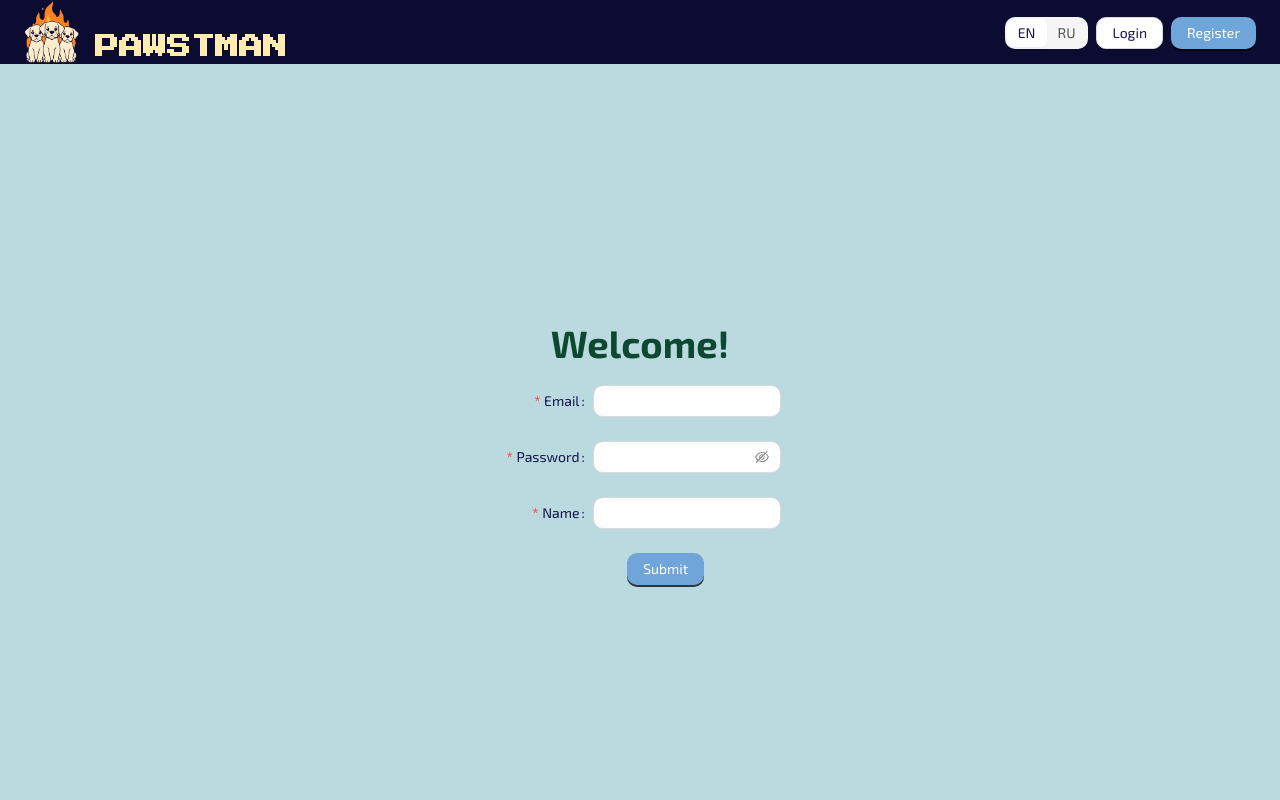
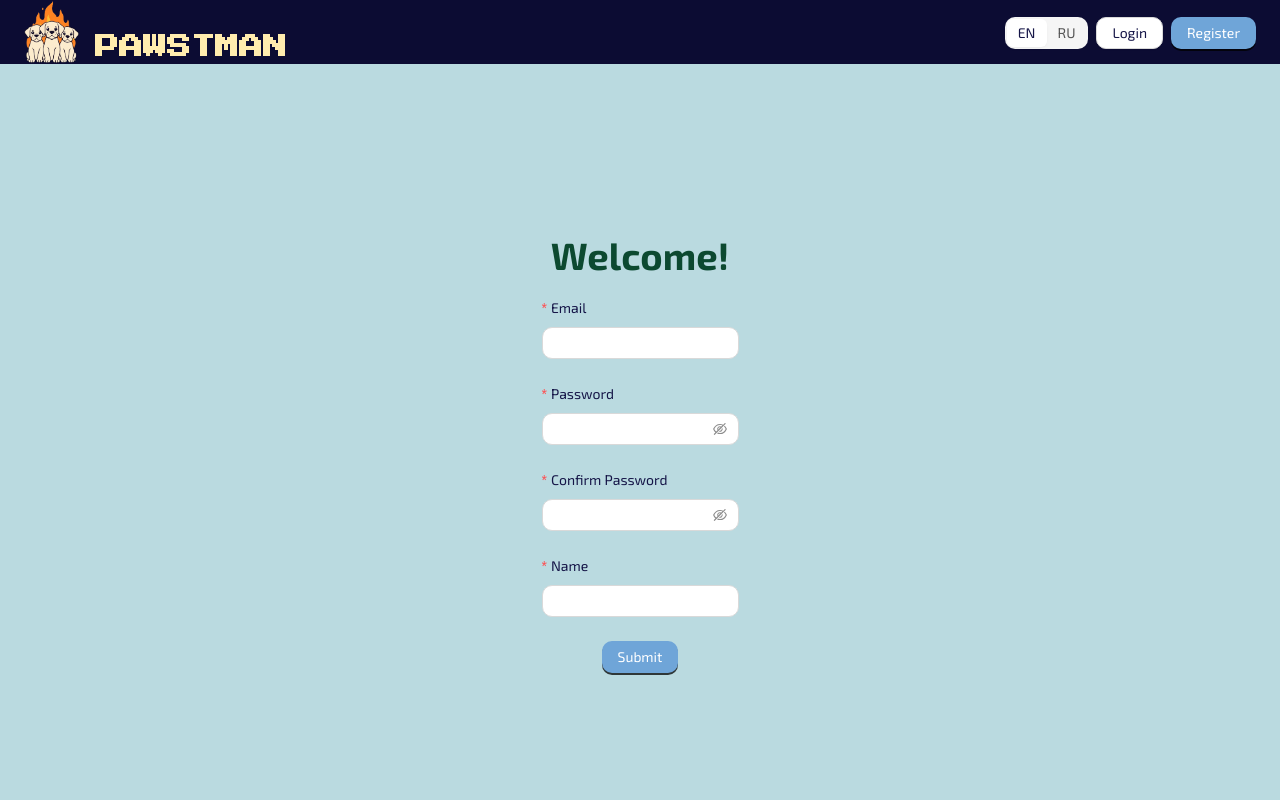
Before and after one commit to Mxmmsv/rest-client-app, a Next.js app: page /en/register in a window 1280 px wide. Shown: the top 800 px of the page. Built offline with nearby package versions, Linux system fonts and the light colour scheme; no server answers; what @ant-design/nextjs-registry would draw is missing.

Commit message:
feat: add password confirm

```diff
--- a/src/components/main/SignUp.tsx
+++ b/src/components/main/SignUp.tsx
@@ -15,6 +15,7 @@ const { Title } = Typography;
 type FieldType = {
   email: string;
   password: string;
+  confirmPassword: string;
   name: string;
 };
 
@@ -43,8 +44,7 @@ export default function SignUp() {
       <Title>Welcome!</Title>
       <Form
         name="signUp"
-        labelCol={{ span: 8 }}
-        wrapperCol={{ span: 16 }}
+        layout="vertical"
         style={{ maxWidth: 600 }}
         initialValues={{ remember: true }}
         onFinish={onFinish}
@@ -71,6 +71,28 @@ export default function SignUp() {
                 'Password must be at least 8 characters long and contain a letter, a number, and a special character.',
             },
           ]}
+          hasFeedback
+        >
+          <Input.Password />
+        </Form.Item>
+
+        <Form.Item<FieldType>
+          label="Confirm Password"
+          name="confirmPassword"
+          dependencies={['password']}
+          hasFeedback
+          validateTrigger={['onChange', 'onBlur']}
+          rules={[
+            { required: true, message: 'Please confirm your password!' },
+            ({ getFieldValue }) => ({
+              validator(_, value) {
+                if (!value || getFieldValue('password') === value) {
+                  return Promise.resolve();
+                }
+                return Promise.reject('Passwords do not match!');
+              },
+            }),
+          ]}
         >
           <Input.Password />
         </Form.Item>
```
